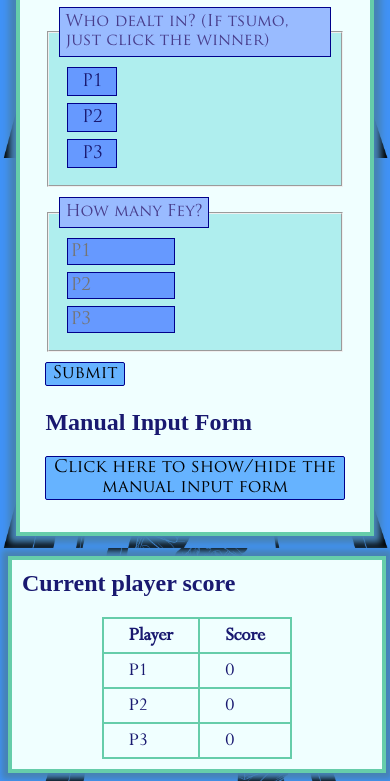
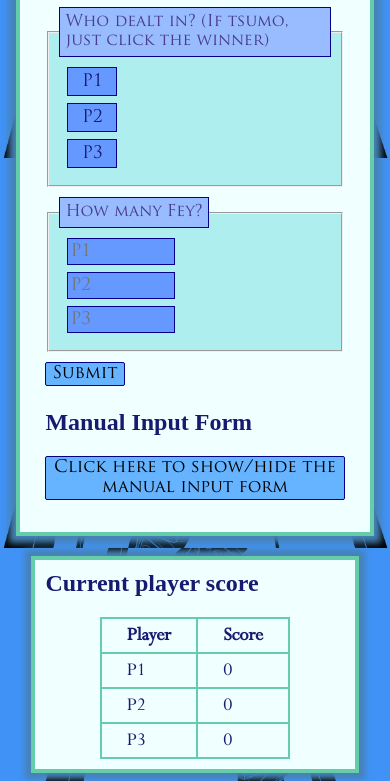
Before and after one commit to BobOrMegawave/BobOrMegawave.github.io, a plain HTML site: page index.html in a window 390 px wide. Shown: the part 622-1403 px from the top of the page. Drawn offline with Linux system fonts and the light colour scheme; a web font is replaced by a local one.

Commit message:
uhh i want mobile scoreboard display properly!!

```diff
--- a/styles.css
+++ b/styles.css
@@ -164,7 +164,8 @@ table, th, td {
 	background-color: azure;
 	color: midnightblue;
 	box-shadow: steelblue 0px 0px 6px 6px;
-	width: 350px;
+	width: 80%;
+	max-width: 450px;
 	margin-top: 20px;
 	margin-left: auto;
 	margin-right: auto;
```
